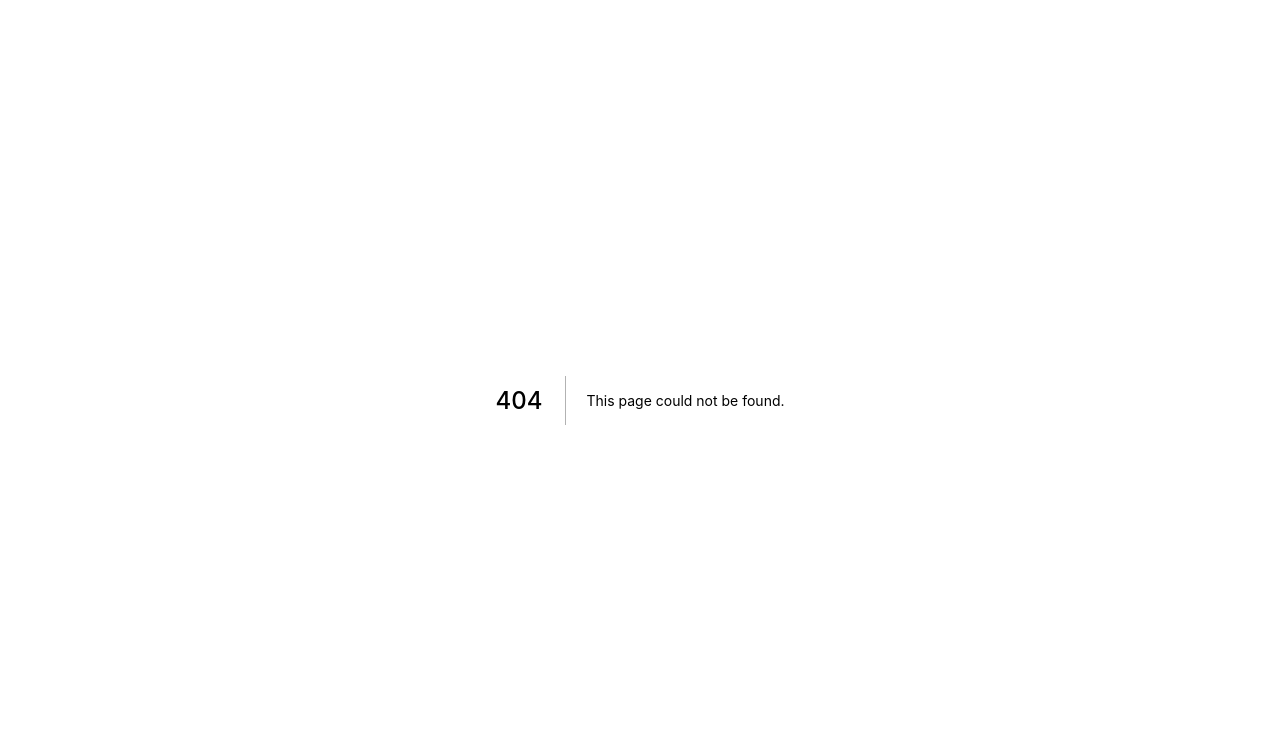
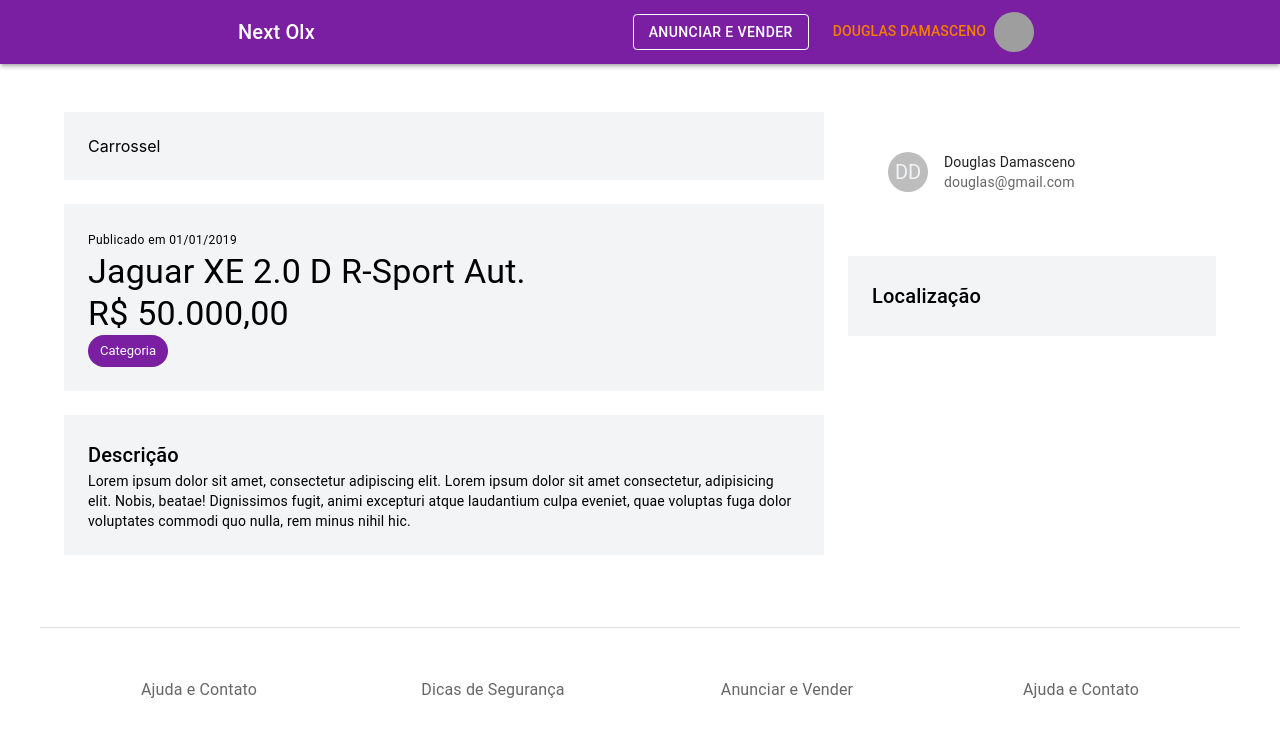
Before and after one commit to douglasdamasceno/Next-OLX, a Next.js app: page /product in a window 1280 px wide. Before the commit this address had no page. Shown: the top 736 px of the page. Built offline with nearby package versions, Linux system fonts and the light colour scheme; grey boxes are pictures that could not be loaded.

Commit message:
feat: iniciando a tela de products

```diff
--- a/pages/index.tsx
+++ b/pages/index.tsx
@@ -7,6 +7,7 @@
 
 import TemplaDefault from '../src/templates/Default';
 import Card from '../src/components/Card';
+import { NextPage } from 'next';
 
 const useStyles = makeStyles((theme:Theme) =>({
 
@@ -23,7 +24,7 @@
     }
 }));
 
-const  Home: React.FC = () => {
+const Home: NextPage = () => {
     const classes = useStyles();
 
     return (
--- /dev/null
+++ b/pages/product.tsx
@@ -0,0 +1,73 @@
+import { Avatar, Box, Card, CardHeader, CardMedia, Chip, Container, Grid, Theme, Typography } from '@mui/material';
+import { makeStyles } from '@mui/styles';
+import { NextPage } from 'next';
+import React from 'react';
+import TemplateDefault from  '../src/templates/Default';
+
+const useStyles = makeStyles((theme:Theme) => ({
+    box:{
+        backgroundColor: theme.palette.background.default,
+        padding: theme.spacing(3),
+        marginBottom: theme.spacing(3),
+    },
+    productName:{
+        margin:'15px 0' ,
+    },
+    price:{
+        fontWeight:'bold',
+        marginBottom:15,
+    },
+}));
+const Product:  NextPage = () => {
+    const classes = useStyles();
+    return (
+      <TemplateDefault>
+            <Container maxWidth="lg">
+                <Grid container spacing={3}>
+                    <Grid item xs={8}>
+                        <Box className={classes.box}>
+                            Carrossel
+                        </Box>
+                        <Box className={classes.box} textAlign="left">
+                            <Typography component="span" variant="caption">
+                                Publicado em 01/01/2019
+                            </Typography>
+                            <Typography component="h4" variant='h4' className={classes.productName}>
+                                Jaguar XE 2.0 D R-Sport Aut.
+                            </Typography>
+                            <Typography component="h4" variant='h4' className={classes.price}>R$ 50.000,00</Typography>
+                            <Chip label="Categoria" color="primary" />
+                        </Box>
+                        <Box className={classes.box} textAlign="left">
+                            <Typography component="h6" variant='h6'>Descrição</Typography>
+                            <Typography component="p" variant='body2'>
+                                Lorem ipsum dolor sit amet, consectetur adipiscing elit.
+                                Lorem ipsum dolor sit amet consectetur, adipisicing elit. Nobis, beatae! Dignissimos fugit,
+                                animi excepturi atque laudantium culpa eveniet, quae voluptas fuga dolor voluptates commodi quo
+                                nulla, rem minus nihil hic.
+                            </Typography>
+                        </Box>
+                    </Grid>
+                    <Grid item xs={4}>
+                        <Card elevation={0} className={classes.box}>
+                            <CardHeader
+                                avatar={<Avatar>DD</Avatar>}
+                                title="Douglas Damasceno"
+                                subheader="douglas@gmail.com"
+                            />
+                            <CardMedia
+                                image="https://source.unsplash.com/random"
+                                title="Douglas Damasceno"
+                            />
+                        </Card>
+                        <Box className={classes.box}>
+                            <Typography component="h6" variant='h6'>Localização</Typography>
+                        </Box>
+                    </Grid>
+                </Grid>
+            </Container>
+      </TemplateDefault>
+  );
+}
+
+export default Product;
--- a/pages/user/dashboard.tsx
+++ b/pages/user/dashboard.tsx
@@ -11,7 +11,7 @@
   },
 }));
 
-const Home: NextPage = () => {
+const Dashboard: NextPage = () => {
   const classes = useStyles();
 
   return (
@@ -85,4 +85,4 @@
   )
 }
 
-export default Home
+export default Dashboard
```
